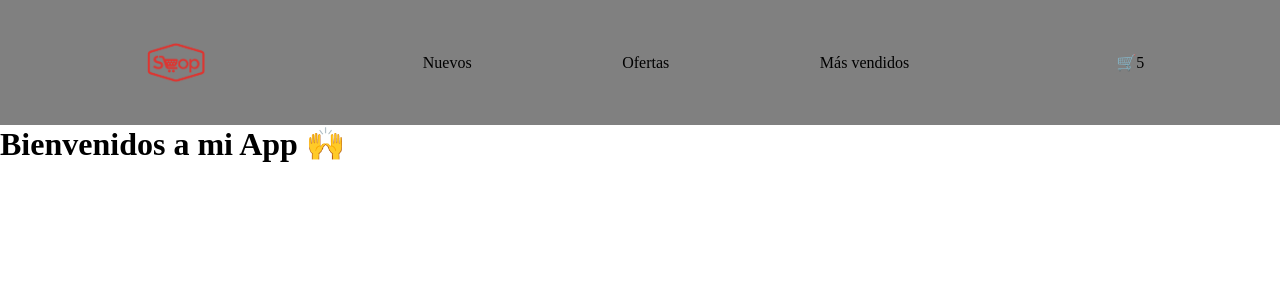
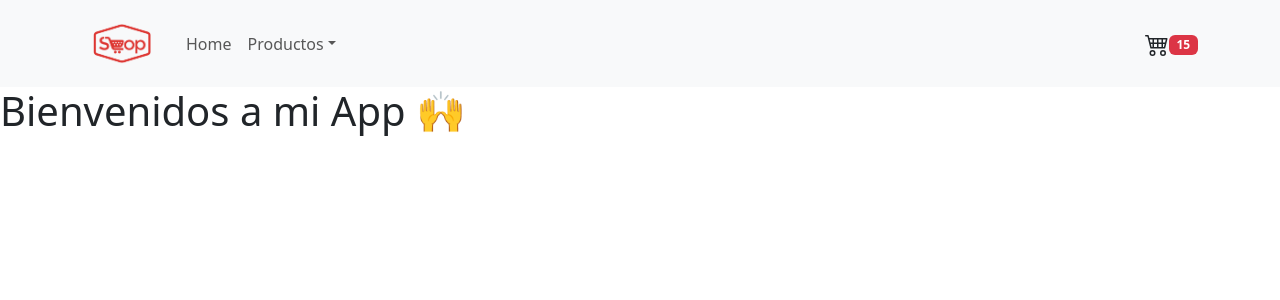
Before and after one commit to ltherisod/coder-flex-69600, a React (Vite) app: page / in a window 1280 px wide. Shown: the top 300 px of the page. Built offline with nearby package versions, Linux system fonts and the light colour scheme.

Commit message:
primer pre entrega con librerias

```diff
--- a/package.json
+++ b/package.json
@@ -10,8 +10,11 @@
     "preview": "vite preview"
   },
   "dependencies": {
+    "bootstrap": "^5.3.3",
     "react": "^19.0.0",
-    "react-dom": "^19.0.0"
+    "react-bootstrap": "^2.10.9",
+    "react-dom": "^19.0.0",
+    "react-icons": "^5.5.0"
   },
   "devDependencies": {
     "@eslint/js": "^9.21.0",
--- a/src/App.jsx
+++ b/src/App.jsx
@@ -1,6 +1,9 @@
 import './App.css'
+import 'bootstrap/dist/css/bootstrap.min.css';
 import Navbar from "./components/Navbar"
 import ItemListContainer from "./components/ItemListContainer"
+import { Button } from 'react-bootstrap';
+import NavbarBootstrap from './components/NavbarBootstrap';
 // import Button from './examples/Button'
 function App() {
 // const nombre = 'Laura'
@@ -12,7 +15,8 @@
 // }
   return (
 <>
-<Navbar/>
+{/* <Navbar/> */}
+<NavbarBootstrap/>
 <ItemListContainer greeting='Bienvenidos a mi App 🙌'/>
 {/* ejemplos de props */}
 {/* <Button text='Hola Coders 😊' style='button-purple'  handler={saludar}/>
--- /dev/null
+++ b/src/components/CartWidgetReactIcons.jsx
@@ -0,0 +1,14 @@
+import { Badge } from "react-bootstrap";
+import { BsCart4 } from "react-icons/bs";
+const CartWidgetReactIcons = () => {
+    return(
+        <div>
+            <BsCart4 fontSize={'1.5em'}/>
+            <Badge bg="danger">
+        15
+      </Badge>
+        </div>
+    )
+}
+
+export default CartWidgetReactIcons
--- /dev/null
+++ b/src/components/NavbarBootstrap.jsx
@@ -0,0 +1,33 @@
+import Container from 'react-bootstrap/Container';
+import Nav from 'react-bootstrap/Nav';
+import Navbar from 'react-bootstrap/Navbar';
+import NavDropdown from 'react-bootstrap/NavDropdown';
+import '../styles/Navbar.css'
+import CartWidgetReactIcons from './CartWidgetReactIcons';
+function NavbarBootstrap() {
+  return (
+    <Navbar expand="lg" className="bg-body-tertiary">
+      <Container>
+        <Navbar.Brand href="#home">
+            <img src='../logo-shop.png' alt='logo' className='logo'/>
+        </Navbar.Brand>
+        <Navbar.Toggle aria-controls="basic-navbar-nav" />
+        <Navbar.Collapse id="basic-navbar-nav">
+          <Nav className="me-auto">
+            <Nav.Link href="#home">Home</Nav.Link>
+            <NavDropdown title="Productos" id="basic-nav-dropdown">
+              <NavDropdown.Item href="#action/3.1">Nuevos</NavDropdown.Item>
+              <NavDropdown.Item href="#action/3.2">
+               Ofertas
+              </NavDropdown.Item>
+              <NavDropdown.Item href="#action/3.3">Más vendidos</NavDropdown.Item>
+            </NavDropdown>
+          </Nav>
+        </Navbar.Collapse>
+        <CartWidgetReactIcons/>
+      </Container>
+    </Navbar>
+  );
+}
+
+export default NavbarBootstrap;
```
Also changed, not shown: 1 other file (tests, documents, lock files or other folders).
